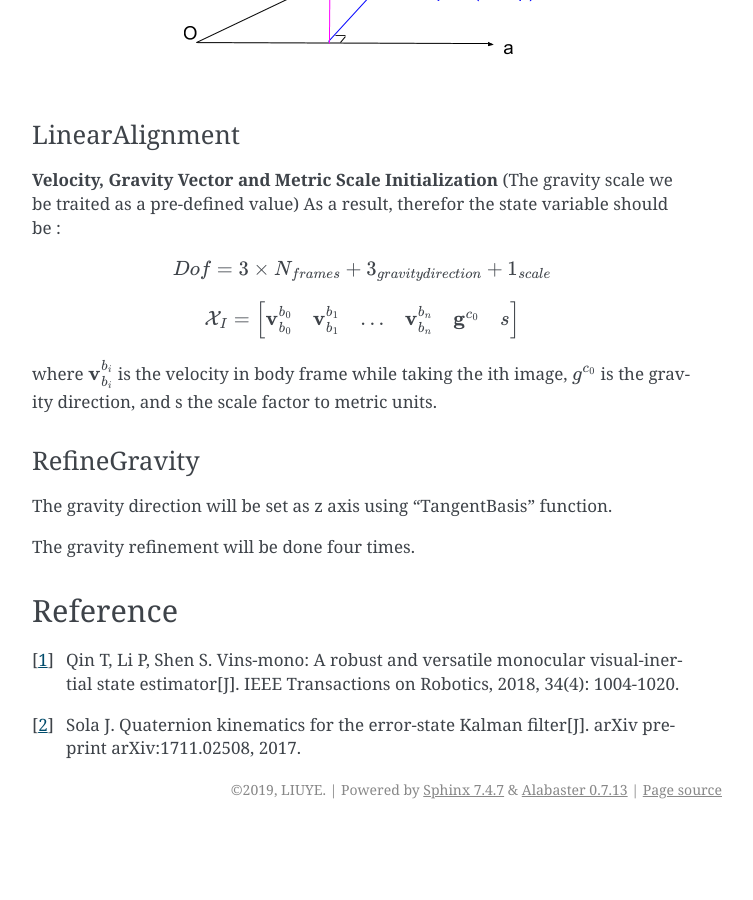
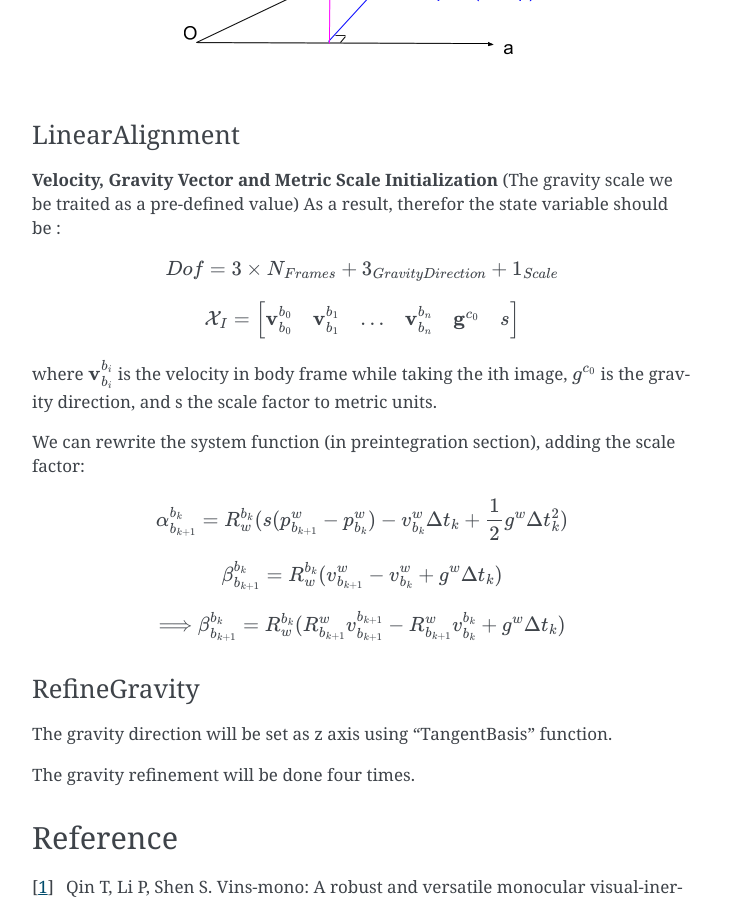
Before and after one commit to gggliuye/VIO, a Sphinx documentation site: the page built from docs/deepblue/LM.rst, in a window 1280 px wide and 900 px high, scrolled down 12866 px. Shown: the whole window, without its empty margins (388-1141 px from the left). Built offline with Sphinx 7.4.7, drawn with Linux system fonts in a browser that asks for light colours; before the commit the page ends 13695 px from its top, so only the background shows below that.

Commit message:
Update LM.rst

```diff
--- a/docs/deepblue/LM.rst
+++ b/docs/deepblue/LM.rst
@@ -557,12 +557,23 @@ LinearAlignment
 As a result, therefor the state variable should be :
 
 .. math::
-    Dof = 3 \times N_{frames} + 3_{gravity direction} + 1_{scale}
+    Dof = 3 \times N_{Frames} + 3_{Gravity Direction} + 1_{Scale}
 
 .. math::
     \mathcal{X}_{I} = \begin{bmatrix} \mathbf{v}_{b_{0}}^{b_{0}} & \mathbf{v}_{b_{1}}^{b_{1}} & ... & \mathbf{v}_{b_{n}}^{b_{n}} & \mathbf{g}^{c_{0}} & s \end{bmatrix}
 
 where :math:`\mathbf{v}_{b_{i}}^{b_{i}}` is the velocity in body frame while taking the ith image,  :math:`{g}^{c_{0}}` is the gravity direction, and s the scale factor to metric units.
+
+We can rewrite the system function (in preintegration section), adding the scale factor:
+
+.. math::
+    \alpha_{b_{k+1}}^{b_{k}} = R_{w}^{b_{k}} ( s (p_{b_{k+1}}^{w} - p_{b_{k}}^{w}) - v_{b_{k}}^{w} \Delta t_{k} + \frac{1}{2} g^{w} \Delta t_{k}^{2} )
+
+.. math::
+    \beta_{b_{k+1}}^{b_{k}} = R_{w}^{b_{k}} ( v_{b_{k+1}}^{w} - v_{b_{k}}^{w} + g^{w} \Delta t_{k} )
+
+.. math::
+    \Longrightarrow  \beta_{b_{k+1}}^{b_{k}} = R_{w}^{b_{k}} ( R_{b_{k+1}}^{w} v_{b_{k+1}}^{b_{k+1}} - R_{b_{k+1}}^{w} v_{b_{k}}^{b_{k}} + g^{w} \Delta t_{k} )
 
 
 
```
